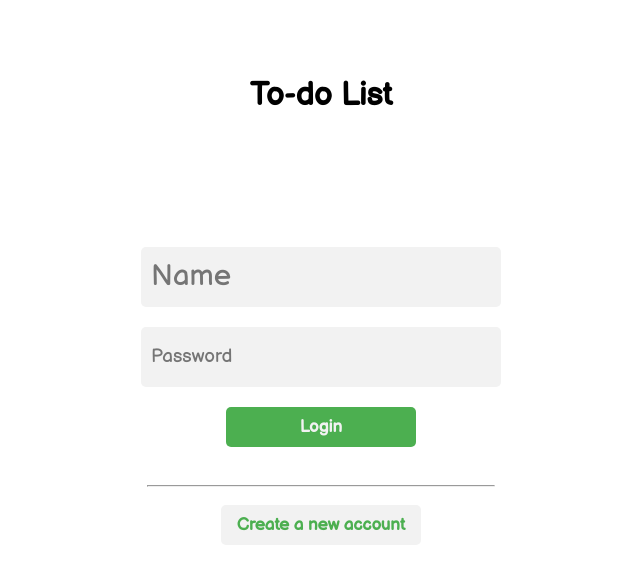
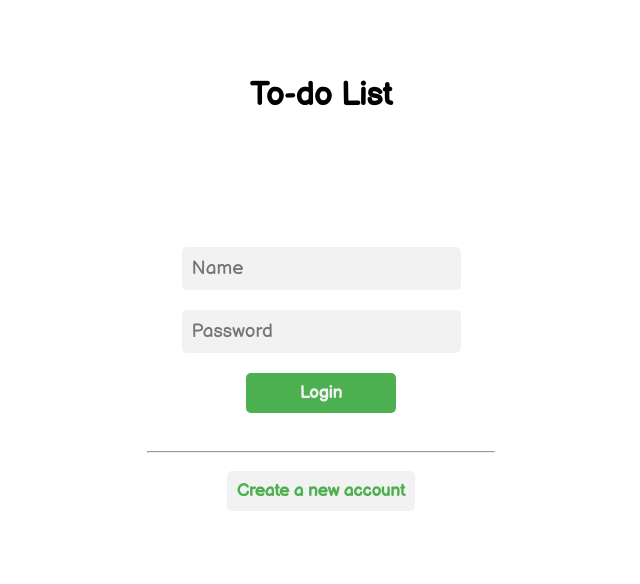
Before and after one commit to June-24/contribute-to-Todolist, a React (Create React App) app in the folder todolist/: page / in a window 1280 px wide. Shown: the top 584 px of the page, without its empty margins (319-959 px from the left). Built offline with nearby package versions, Linux system fonts and the light colour scheme.

Commit message:
instead of adding a  new css file i added it in the existing file

```diff
--- a/todolist/src/App.css
+++ b/todolist/src/App.css
@@ -5,7 +5,11 @@
 .container{
     text-align: center;
     margin-bottom: 20px;
+    display: flex;
+    flex-direction: column;
+    align-items: center;
 }
+
 .maincontainer{
     background-image:url("./nbg1.jpeg");
     z-index: -1;
@@ -87,30 +91,40 @@
     margin-top: 100px;
 }
 
-.phone {
-    font-size-adjust: 0.8;
-    font-weight: bold;
-    padding-left: 10px;
-    width: 340px;
-    height: 40px;
+.phone, .pass, .roll, .name {
+    margin: 10px;
+    padding: 10px;
+    border-radius: 5px;
+    border: none;
+    font-size: 19px;
+    font-weight:normal;
+    background-color: #f2f2f2;
 }
 
-.pass {
-    margin-top: 10px;
-    font-weight: bold;
-    width: 340px;
-    padding-left: 10px;
-    height: 40px;
+.phone:hover, .pass:hover, .roll:hover, .name:hover {
+    border: 2px solid #4CAF50;
+    box-shadow: 5px 5px 5px rgba(0, 0, 0, 0.3);
 }
 
 .submit {
-    margin-top: 20px;
-    width: 355px;
-    height: 40px;
+    width: 50%;
+    margin: 10px;
+    padding: 10px;
+    border-radius: 5px;
     border: none;
-    font-weight: bolder;
-    background-color: #1877f2;
+    background-color:#4CAF50 ;
+    color: #f2f2f2;
+    font-weight: bold;
+    font-size: 17px;
+    cursor: pointer;
+}
+
+.submit:hover,.but:hover {
+    background-color: rgb(14, 92, 28);
     color: white;
+    box-shadow:0 12px 16px 0 rgba(0,0,0,0.24), 0 17px 50px 0 rgba(0,0,0,0.19);
+
+
 }
 
 .forgot {
@@ -123,27 +137,33 @@
 }
 
 .but {
-    width: 200px;
-    height: 40px;
-    margin-top: 25px;
-    background-color: rgb(20, 192, 20);
+    margin: 10px;
+    padding: 10px;
+    border-radius: 5px;
+    border: none;
+    background-color: #f2f2f2;
+    color: #4CAF50;
+    font-size: 17px;
     font-weight: bold;
-    color: white;
-    border: none;
+    cursor: pointer;
 }
 
+.but:hover {
+    background-color: #4CAF50;
+    color: white;
+}
 
-.name ,.roll,.phone ,.errorf ,.invalid{
+.errorf ,.invalid{
     margin-top: 10px;
     font-weight: bold;
     width: 340px;
     padding-left: 10px;
     height: 40px;
 }
+
 .invalid{
     color: red;
 }
-
 
 a:link{
     text-decoration: none;
--- a/todolist/src/components/login.css
+++ /dev/null
@@ -1,58 +0,0 @@
-.container {
-    display: flex;
-    flex-direction: column;
-    align-items: center;
-}
-
-.phone, .pass, .roll, .name {
-    margin: 10px;
-    padding: 10px;
-    border-radius: 5px;
-    border: none;
-    font-size: 19px;
-    font-weight:normal;
-    background-color: #f2f2f2;
-}
-
-.phone:hover, .pass:hover, .roll:hover, .name:hover {
-    border: 2px solid #4CAF50;
-    box-shadow: 5px 5px 5px rgba(0, 0, 0, 0.3);
-}
-
-.submit {
-    width: 50%;
-    margin: 10px;
-    padding: 10px;
-    border-radius: 5px;
-    border: none;
-    background-color:#4CAF50 ;
-    color: #f2f2f2;
-    font-weight: bold;
-    font-size: 17px;
-    cursor: pointer;
-}
-
-.submit:hover,.but:hover {
-    background-color: rgb(14, 92, 28);
-    color: white;
-    box-shadow:0 12px 16px 0 rgba(0,0,0,0.24), 0 17px 50px 0 rgba(0,0,0,0.19);
-
-
-}
-
-.but {
-    margin: 10px;
-    padding: 10px;
-    border-radius: 5px;
-    border: none;
-    background-color: #f2f2f2;
-    color: #4CAF50;
-    font-size: 17px;
-    font-weight: bold;
-    cursor: pointer;
-}
-
-.but:hover {
-    background-color: #4CAF50;
-    color: white;
-}
--- a/todolist/src/components/login.js
+++ b/todolist/src/components/login.js
@@ -2,7 +2,6 @@
 import React from 'react'
 import { useState, useContext } from 'react'
 import { useNavigate, Link } from 'react-router-dom'
-import './login.css'
 
 import CredContext from '../context/Credentials/credContext'
 
--- a/todolist/src/components/signup.js
+++ b/todolist/src/components/signup.js
@@ -1,7 +1,6 @@
 import React from 'react'
 import {useState} from 'react'
 import { useNavigate, Link } from 'react-router-dom'
-import './login.css'
 
 const Signup = () => {
 
```
